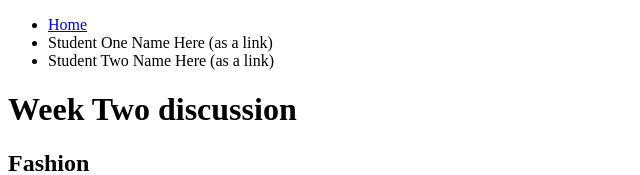
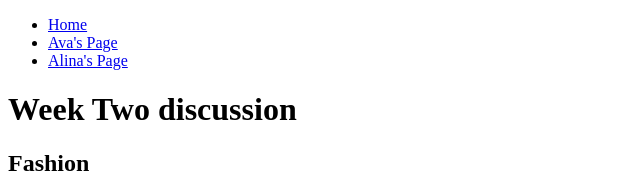
Before and after one commit to avaweb/339week2, a plain HTML site: page index.html in a window 1280 px wide. Shown: the top 175 px of the page, without its empty margins (0-640 px from the left). Drawn offline with Linux system fonts and the light colour scheme.

Commit message:
Add files via upload

```diff
--- a/index.html
+++ b/index.html
@@ -15,8 +15,8 @@
         <nav>
             <ul>
                 <li><a href = "index.html">Home</a></li>
-                <li>Student One Name Here (as a link)</li>
-                <li>Student Two Name Here (as a link)</li>
+                <li><a href = "ava.html">Ava's Page</a></li>
+                <li><a href="Alina.html">Alina's Page</a></li>
             </ul>
         </nav>
         <h1>Week Two discussion</h1>
```
Also changed, not shown: fashion5.jpeg (added).
